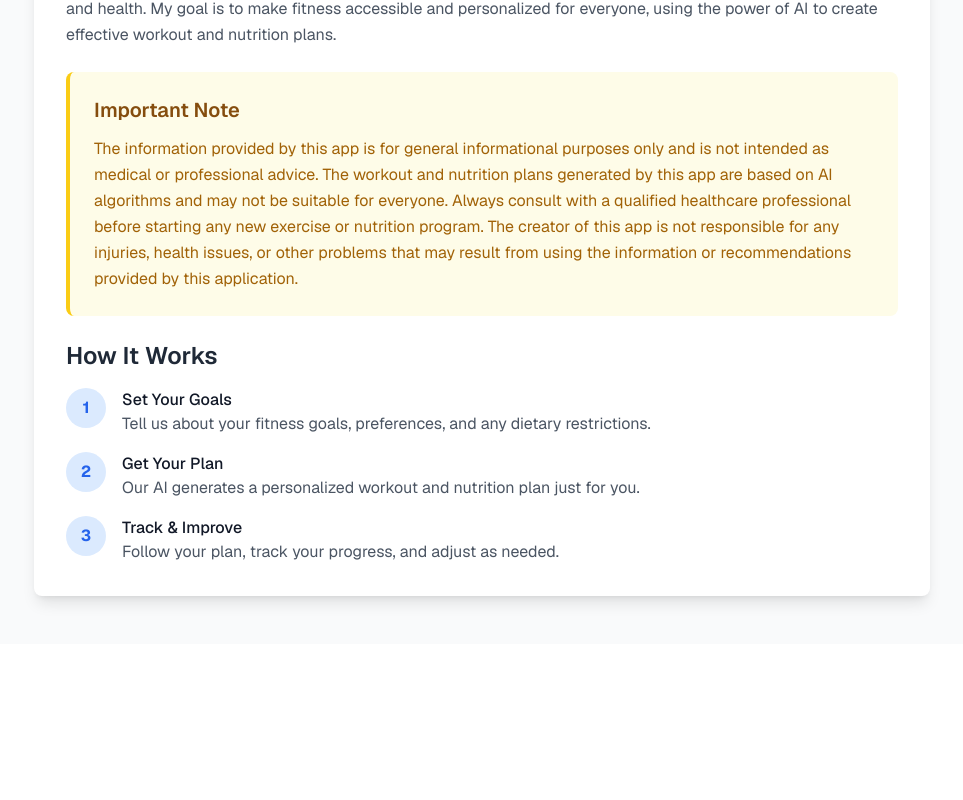
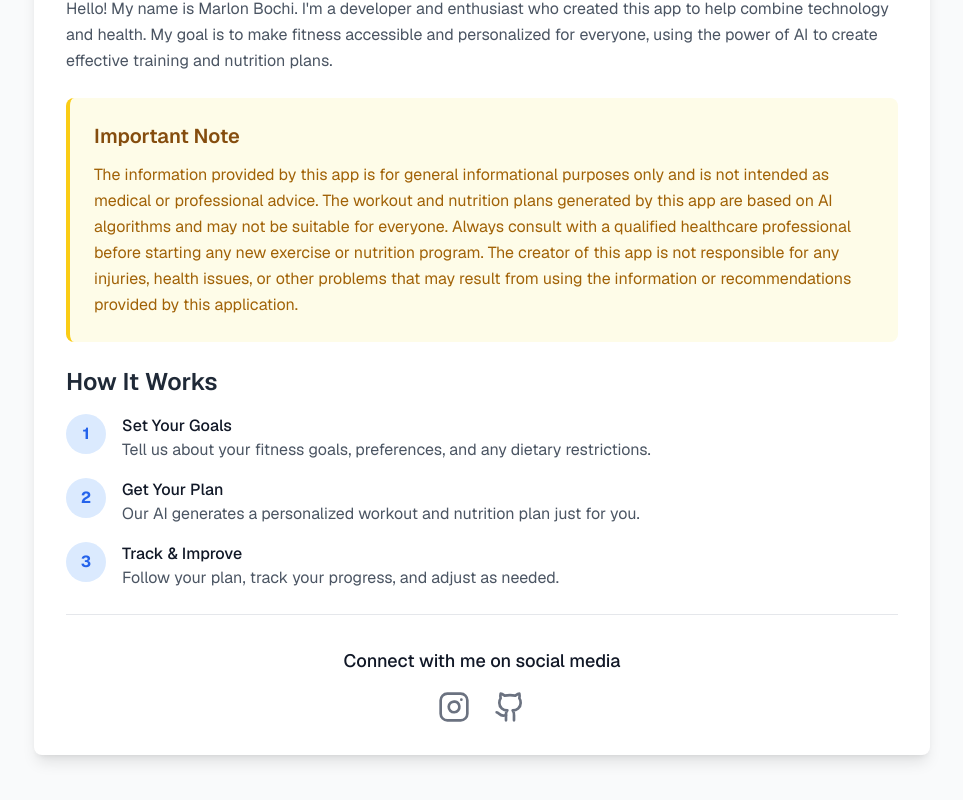
Before and after one commit to marlonbochi/ai-personal-trainer, a Next.js app: page /about in a window 1280 px wide. Shown: the part 440-1240 px from the top of the page, without its empty margins (158-1121 px from the left). Before the commit the page ends 1084 px from the top, so only its background shows below. Built offline with nearby package versions, Linux system fonts and the light colour scheme; no server answers.

Commit message:
Adjusted about page, adjusted forms page about age and number fields

```diff
--- a/src/app/about/page.tsx
+++ b/src/app/about/page.tsx
@@ -1,5 +1,7 @@
 'use client';
 import { useTranslation } from '@/lib/i18n/TranslationContext';
+import { Github, Instagram } from 'lucide-react';
+import Link from 'next/link';
 
 export default function AboutPage() {
   const { t } = useTranslation();
@@ -87,6 +89,33 @@ export default function AboutPage() {
               </div>
             </div>
           </section>
+
+          {/* Social Media Links */}
+          <div className="mt-12 pt-8 border-t border-gray-200">
+            <h3 className="text-lg font-medium text-center text-gray-900 mb-4">
+              {t('about.connectWithMe')}
+            </h3>
+            <div className="flex justify-center space-x-6">
+              <Link
+                href="https://instagram.com/marlonbochi"
+                target="_blank"
+                rel="noopener noreferrer"
+                className="text-gray-500 hover:text-pink-600 transition-colors"
+                aria-label="Instagram"
+              >
+                <Instagram className="h-8 w-8" />
+              </Link>
+              <Link
+                href="https://github.com/marlonbochi/ai-personal-trainer"
+                target="_blank"
+                rel="noopener noreferrer"
+                className="text-gray-500 hover:text-gray-900 transition-colors"
+                aria-label="GitHub"
+              >
+                <Github className="h-8 w-8" />
+              </Link>
+            </div>
+          </div>
         </div>
       </div>
     </div>
--- a/src/app/generate-nutrition/page.tsx
+++ b/src/app/generate-nutrition/page.tsx
@@ -44,10 +44,29 @@ export default function GenerateNutritionPage() {
 
     const handleChange = (e: React.ChangeEvent<HTMLInputElement | HTMLSelectElement | HTMLTextAreaElement>) => {
         const { name, value, type } = e.target as HTMLInputElement;
-        setFormData(prev => ({
-            ...prev,
-            [name]: type === 'number' ? parseInt(value) || 0 : value
-        }));
+
+        // Handle numeric inputs
+        if (name === 'caloriesPerDay' || name === 'budgetPerWeek') {
+            // Only allow numbers and empty string
+            if (value === '' || /^\d+$/.test(value)) {
+                setFormData(prev => ({
+                    ...prev,
+                    [name]: value === '' ? '' : parseInt(value, 10)
+                }));
+            }
+        } else if (name === 'age' || name === 'mealsPerDay') {
+            // For other numeric fields that use select
+            setFormData(prev => ({
+                ...prev,
+                [name]: parseInt(value, 10)
+            }));
+        } else {
+            // For all other fields
+            setFormData(prev => ({
+                ...prev,
+                [name]: value
+            }));
+        }
     };
 
     const handleSubmit = async (e: React.FormEvent) => {
@@ -98,15 +117,20 @@ export default function GenerateNutritionPage() {
                             <label htmlFor="age" className="block text-sm font-medium text-gray-700 mb-1">
                                 {t('nutrition.age')}
                             </label>
-                            <input
-                                type="number"
+                            <select
                                 id="age"
                                 name="age"
                                 value={formData.age}
                                 onChange={handleChange}
                                 disabled={isSubmitting}
                                 className="mt-1 block w-full rounded-md border-gray-300 shadow-sm focus:border-indigo-500 focus:ring-indigo-500 sm:text-sm disabled:opacity-75 disabled:bg-gray-50"
-                            />
+                            >
+                                {Array.from({ length: 85 }, (_, i) => 15 + i).map(age => (
+                                    <option key={age} value={age}>
+                                        {age} {t('nutrition.yearsOld')}
+                                    </option>
+                                ))}
+                            </select>
                         </div>
                         <div>
                             <label className="block text-sm font-medium text-gray-700 mb-1">
@@ -167,7 +191,9 @@ export default function GenerateNutritionPage() {
                                 {t('nutrition.caloriesPerDay')}
                             </label>
                             <input
-                                type="number"
+                                type="text"
+                                inputMode="numeric"
+                                pattern="[0-9]*"
                                 id="caloriesPerDay"
                                 name="caloriesPerDay"
                                 value={formData.caloriesPerDay}
@@ -181,7 +207,9 @@ export default function GenerateNutritionPage() {
                                 {t('nutrition.budgetPerWeek')} ({t('nutrition.currency')})
                             </label>
                             <input
-                                type="number"
+                                type="text"
+                                inputMode="numeric"
+                                pattern="[0-9]*"
                                 id="budgetPerWeek"
                                 name="budgetPerWeek"
                                 value={formData.budgetPerWeek}
--- a/src/app/generate-workout/page.tsx
+++ b/src/app/generate-workout/page.tsx
@@ -188,17 +188,20 @@ export default function GenerateWorkoutPage() {
                             <label htmlFor="age" className="block text-sm font-medium text-gray-700 mb-1">
                                 {t('workout.age')}
                             </label>
-                            <input
-                                type="number"
+                            <select
                                 id="age"
                                 name="age"
-                                min="15"
-                                max="99"
                                 value={formData.age}
                                 onChange={handleChange}
                                 disabled={isSubmitting}
                                 className="mt-1 block w-full rounded-md border-gray-300 shadow-sm focus:border-indigo-500 focus:ring-indigo-500 sm:text-sm disabled:opacity-75 disabled:bg-gray-50"
-                            />
+                            >
+                                {Array.from({ length: 85 }, (_, i) => 15 + i).map(age => (
+                                    <option key={age} value={age}>
+                                        {age} {t('workout.yearsOld')}
+                                    </option>
+                                ))}
+                            </select>
                         </div>
                         <div>
                             <label className="block text-sm font-medium text-gray-700 mb-1">
--- a/src/lib/i18n/locales/en/about.ts
+++ b/src/lib/i18n/locales/en/about.ts
@@ -2,9 +2,9 @@
 export const aboutTranslations = {
   title: 'About AI Trainer',
   aboutApp: 'About This App',
-  appDescription: 'AI Trainer is an innovative application designed to help you achieve your fitness goals through personalized workout and nutrition plans. Our AI-powered platform creates customized fitness routines and meal plans tailored to your specific needs, preferences, and goals.',
+  appDescription: 'AI Trainer is an innovative application designed to help you achieve your fitness goals through personalized workout and nutrition plans. Our AI-powered platform creates customized fitness routines and meal plans tailored to your specific needs, preferences, and goals. Since I use the free plans of the Gemini API, the application’s performance may be slow and sometimes throw errors due to reaching the daily usage quota.',
   aboutMe: 'About Me',
-  myDescription: 'Hello! I\'m a passionate developer and fitness enthusiast who created this app to combine my love for technology and health. My goal is to make fitness accessible and personalized for everyone, using the power of AI to create effective workout and nutrition plans.',
+  myDescription: 'Hello! My name is Marlon Bochi. I\'m a developer and enthusiast who created this app to help combine technology and health. My goal is to make fitness accessible and personalized for everyone, using the power of AI to create effective training and nutrition plans.',
   importantNote: 'Important Note',
   disclaimer: 'The information provided by this app is for general informational purposes only and is not intended as medical or professional advice. The workout and nutrition plans generated by this app are based on AI algorithms and may not be suitable for everyone. Always consult with a qualified healthcare professional before starting any new exercise or nutrition program. The creator of this app is not responsible for any injuries, health issues, or other problems that may result from using the information or recommendations provided by this application.',
   howItWorks: 'How It Works',
@@ -13,5 +13,6 @@ export const aboutTranslations = {
   step2Title: 'Get Your Plan',
   step2Desc: 'Our AI generates a personalized workout and nutrition plan just for you.',
   step3Title: 'Track & Improve',
-  step3Desc: 'Follow your plan, track your progress, and adjust as needed.'
+  step3Desc: 'Follow your plan, track your progress, and adjust as needed.',
+  connectWithMe: 'Connect with me on social media'
 };
--- a/src/lib/i18n/locales/en/nutrition.ts
+++ b/src/lib/i18n/locales/en/nutrition.ts
@@ -16,6 +16,7 @@ const nutritionTranslations = {
   gender: 'Gender',
   genderMale: 'Male',
   genderFemale: 'Female',
+  yearsOld: 'years old',
   caloriesPerDay: 'Calories per Day',
   budgetPerWeek: 'Budget per Week',
   currency: 'USD',
--- a/src/lib/i18n/locales/en/workout.ts
+++ b/src/lib/i18n/locales/en/workout.ts
@@ -25,6 +25,7 @@ export const workoutTranslations = {
 	gender: 'Gender',
 	genderMale: 'Male',
 	genderFemale: 'Female',
+	yearsOld: 'years old',
 	levels: {
 	  beginner: 'Beginner',
 	  intermediate: 'Intermediate',
--- a/src/lib/i18n/locales/pt/about.ts
+++ b/src/lib/i18n/locales/pt/about.ts
@@ -2,16 +2,17 @@
 export const aboutTranslations = {
   title: 'Sobre o AI Trainer',
   aboutApp: 'Sobre Este Aplicativo',
-  appDescription: 'O AI Trainer é um aplicativo inovador projetado para ajudá-lo a atingir seus objetivos de condicionamento físico por meio de planos personalizados de treino e nutrição. Nossa plataforma alimentada por IA cria rotinas de exercícios e planos alimentares personalizados para atender às suas necessidades, preferências e objetivos específicos.',
+  appDescription: 'O AI Trainer é um aplicativo projetado para ajudá-lo a atingir seus objetivos de condicionamento físico por meio de planos personalizados de treino e nutrição. Nossa plataforma alimentada por IA cria rotinas de exercícios e planos alimentares personalizados para atender às suas necessidades, preferências e objetivos específicos. Como utilizo planos gratuitos da API do Gemini pode ser que a perfomance do aplicativo seja lenta e as vezes de erros por ter atingido a cota diária de consumo.',
   aboutMe: 'Sobre Mim',
-  myDescription: 'Olá! Sou um desenvolvedor apaixonado e entusiasta de fitness que criou este aplicativo para combinar meu amor por tecnologia e saúde. Meu objetivo é tornar o condicionamento físico acessível e personalizado para todos, usando o poder da IA para criar planos eficazes de treino e nutrição.',
+  myDescription: 'Olá! Me chamo Marlon Bochi, sou um desenvolvedor e entusiasta que criou este aplicativo para ajudar a combinar tecnologia e saúde. Meu objetivo é tornar o condicionamento físico acessível e personalizado para todos, usando o poder da IA para criar planos eficazes de treino e nutrição.',
   importantNote: 'Nota Importante',
   disclaimer: 'As informações fornecidas por este aplicativo são apenas para fins informativos gerais e não se destinam a aconselhamento médico ou profissional. Os planos de treino e nutrição gerados por este aplicativo são baseados em algoritmos de IA e podem não ser adequados para todos. Sempre consulte um profissional de saúde qualificado antes de iniciar qualquer novo programa de exercícios ou nutrição. O criador deste aplicativo não é responsável por quaisquer lesões, problemas de saúde ou outros problemas que possam resultar do uso das informações ou recomendações fornecidas por este aplicativo.',
   howItWorks: 'Como Funciona',
   step1Title: 'Defina Seus Objetivos',
   step1Desc: 'Conte-nos sobre seus objetivos de condicionamento físico, preferências e quaisquer restrições alimentares.',
   step2Title: 'Obtenha Seu Plano',
-  step2Desc: 'Nossa IA gera um plano personalizado de treino e nutrição apenas para você.',
+  step2Desc: 'Nossa IA gera um plano de treino e nutrição personalizado para você.',
   step3Title: 'Acompanhe e Melhore',
-  step3Desc: 'Siga seu plano, acompanhe seu progresso e faça ajustes conforme necessário.'
+  step3Desc: 'Siga seu plano, acompanhe seu progresso e faça ajustes conforme necessário.',
+  connectWithMe: 'Conecte-se comigo nas redes sociais'
 };
--- a/src/lib/i18n/locales/pt/nutrition.ts
+++ b/src/lib/i18n/locales/pt/nutrition.ts
@@ -16,6 +16,7 @@ const nutritionTranslations = {
   gender: 'Gênero',
   genderMale: 'Masculino',
   genderFemale: 'Feminino',
+  yearsOld: 'anos',
   caloriesPerDay: 'Calorias por Dia',
   budgetPerWeek: 'Orçamento por Semana',
   currency: 'BRL',
--- a/src/lib/i18n/locales/pt/workout.ts
+++ b/src/lib/i18n/locales/pt/workout.ts
@@ -25,6 +25,7 @@ export const workoutTranslations = {
 	gender: 'Gênero',
 	genderMale: 'Masculino',
 	genderFemale: 'Feminino',
+	yearsOld: 'anos',
 	levels: {
 	  beginner: 'Iniciante',
 	  intermediate: 'Intermediário',
```
